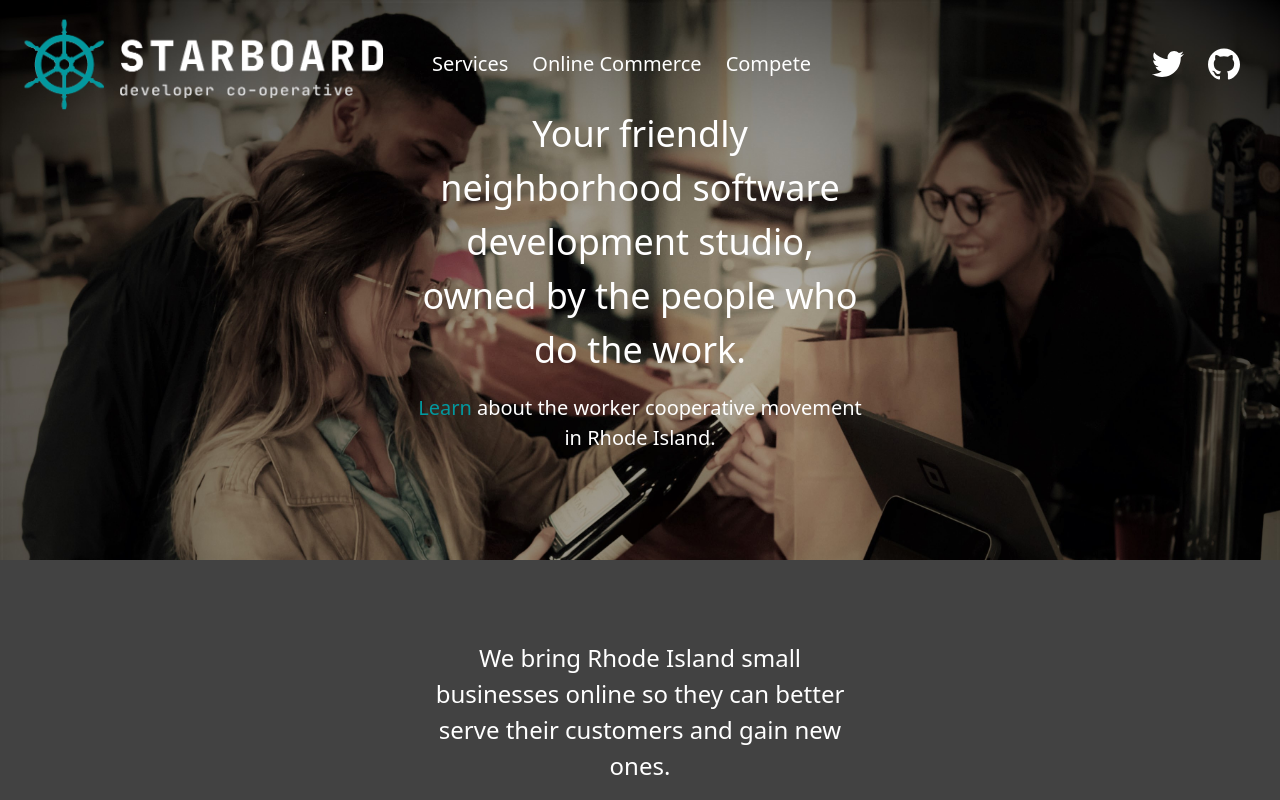
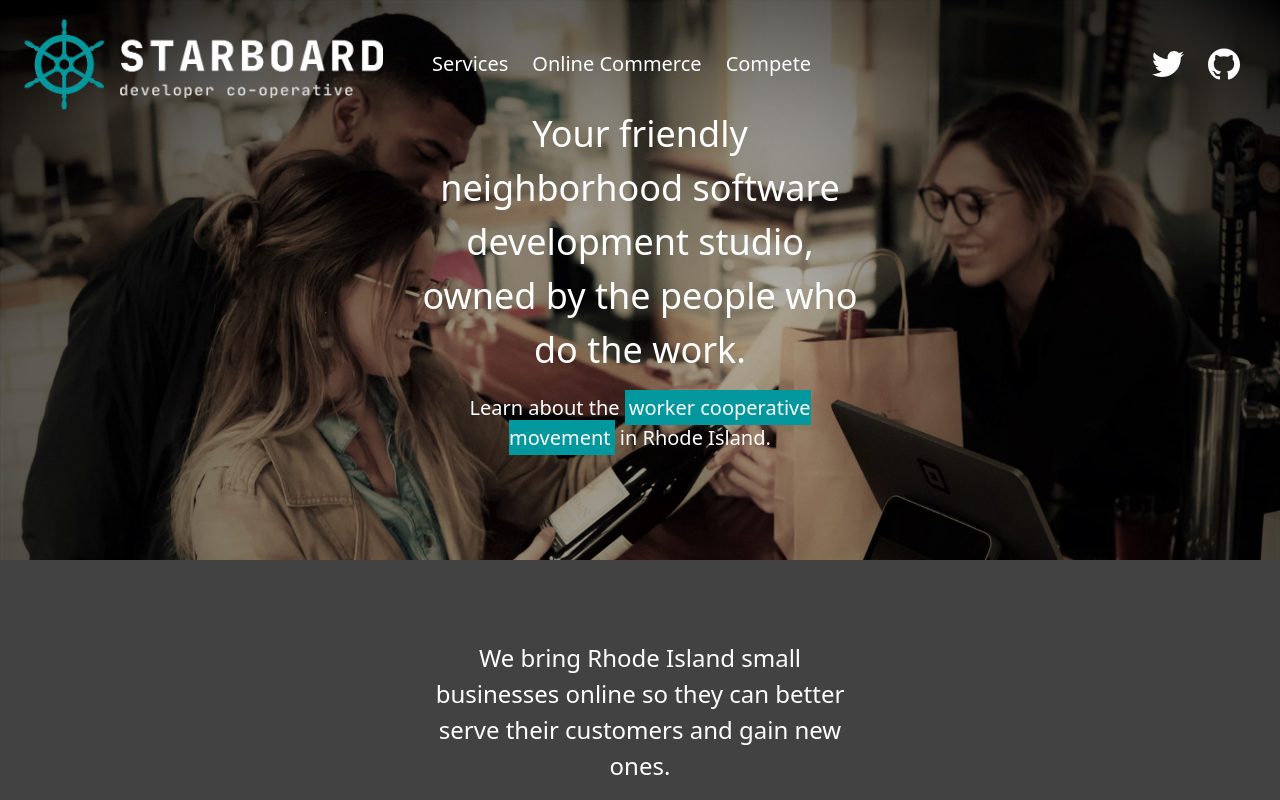
Before and after one commit to starboardcoop/starboardcoop, a Next.js app: page / in a window 1280 px wide. Shown: the top 800 px of the page. Built offline with nearby package versions, Linux system fonts and the light colour scheme.

Commit message:
Add highlight text

```diff
--- a/pages/index.js
+++ b/pages/index.js
@@ -13,7 +13,7 @@ const Home = () => (
       <Section id="one" className="md:h-70 text-white bg-cashier flex flex-col justify-center">
         <h1 className="text-white text-3xl md:text-4xl">Your friendly neighborhood software development studio, owned by the people who do the work.</h1>
         <p className="mt-4 text-xl">
-          <a className="text-primary-light" href="https://riceo.org/learn">Learn</a> about the worker cooperative movement in Rhode Island.
+        Learn about the <a className="text-white bg-primary-light p-1" href="https://riceo.org/learn">worker cooperative movement</a> in Rhode Island.
         </p>
       </Section>
       <Section id="two" className="bg-gray-dark text-white">
```
